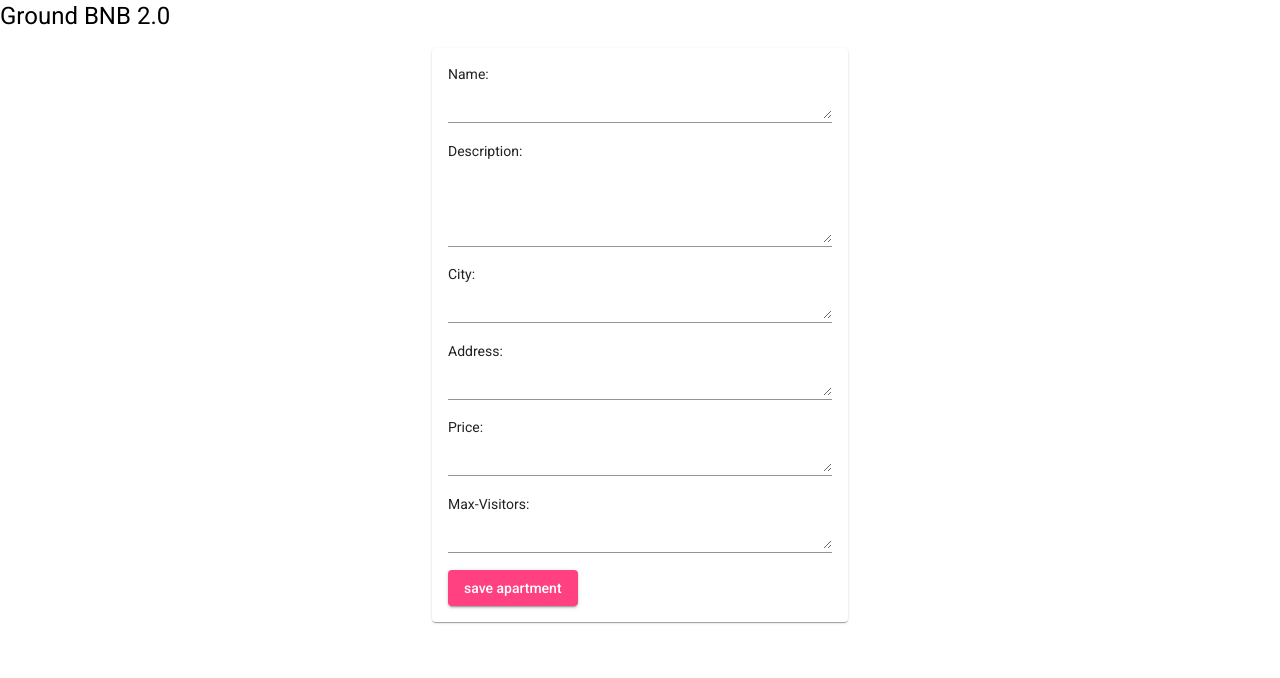
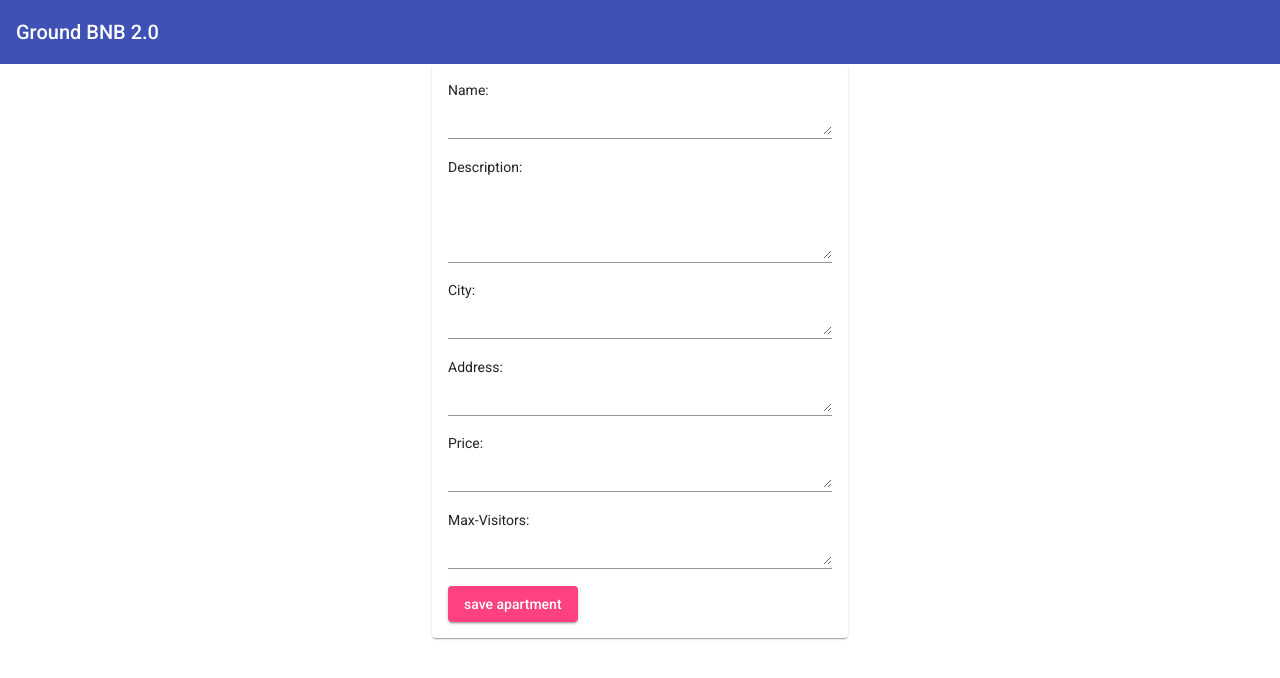
Before and after one commit to omerk11/GroundBNB2.0, an Angular app: page / in a window 1280 px wide. Shown: the top 678 px of the page. Built offline with nearby package versions, Linux system fonts and the light colour scheme.

Commit message:
added toolbar

```diff
--- a/src/app/app.component.html
+++ b/src/app/app.component.html
@@ -1,2 +1,4 @@
-<h1>Ground BNB 2.0</h1>
+<app-header></app-header>
+<main>
 <app-apartment-create></app-apartment-create>
+</main>
--- /dev/null
+++ b/src/app/header/header.component.html
@@ -0,0 +1 @@
+<mat-toolbar color="primary">Ground BNB 2.0</mat-toolbar>
--- a/src/styles.css
+++ b/src/styles.css
@@ -1,4 +1,5 @@
 /* You can add global styles to this file, and also import other style files */
+@import "~@angular/material/prebuilt-themes/indigo-pink.css";
 
 html, body { height: 100%; }
 body { margin: 0; font-family: Roboto, "Helvetica Neue", sans-serif; }
```
Also changed, not shown: src/app/app.module.ts (+6 -3 lines), src/app/header/header.component.ts (added, +11 -0 lines), src/app/header/header.component.css (added).
